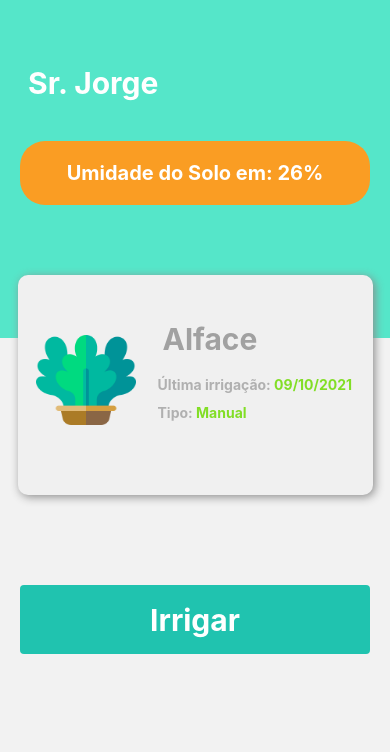
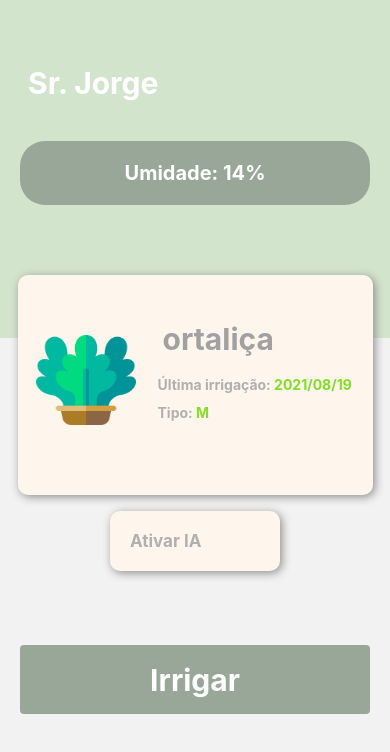
Before and after one commit to Doug-Oliveira/colheita-feliz, a React Native app: screen / in a window 390 px wide. Shown: the top 752 px of the page. Built offline with nearby package versions, Linux system fonts and the light colour scheme.

Commit message:
add web service structor

```diff
--- a/app/config/firebase.ts
+++ b/app/config/firebase.ts
@@ -1,20 +1,15 @@
-import firebase from "firebase/app";
-// Import the functions you need from the SDKs you need
-import { initializeApp } from "firebase/app";
-// TODO: Add SDKs for Firebase products that you want to use
-// https://firebase.google.com/docs/web/setup#available-libraries
+import firebase from "firebase";
 
-// Your web app's Firebase configuration
 const firebaseConfig = {
-  apiKey: "AIzaSyBpXxMW-cclykfmlZRok9NOxk39766KJmE",
-  authDomain: "colheita-feliz-51427.firebaseapp.com",
-  projectId: "colheita-feliz-51427",
-  storageBucket: "colheita-feliz-51427.appspot.com",
-  messagingSenderId: "784488561061",
-  appId: "1:784488561061:web:0a9190d32a8feef1a9d04c"
+  apiKey: "AIzaSyCDsAoa69avlAofm4V8m9Y1xQkuknQ-ia0",
+  authDomain: "tcc-project-auth.firebaseapp.com",
+  projectId: "tcc-project-auth",
+  storageBucket: "tcc-project-auth.appspot.com",
+  messagingSenderId: "115485869875",
+  appId: "1:115485869875:web:2d900fbc0e1c987681e046",
+  measurementId: "G-S5B64GHR8S"
 };
 
-// Initialize Firebase
-const app = initializeApp(firebaseConfig);
+firebase.initializeApp(firebaseConfig);
 
-export default firebase
+export {firebase};
--- a/app/routes/auth.routes.tsx
+++ b/app/routes/auth.routes.tsx
@@ -1,9 +1,10 @@
-import React from 'react';
+import React, {useState} from 'react';
 import { createStackNavigator } from '@react-navigation/stack';
 
 import { SignIn } from '../screens/SignIn';
 import { SignOut } from '../screens/Signout';
-import { Home } from '../screens/Home';
+import  Home  from '../screens/Home';
+import {firebase} from "../../config/firebase";
 
 const { Navigator, Screen } = createStackNavigator();
 
--- a/app/screens/Home/index.tsx
+++ b/app/screens/Home/index.tsx
@@ -1,12 +1,60 @@
-import React, {} from "react";
+import React, { useState } from "react";
 import { useNavigation } from "@react-navigation/native";
-import { View, Text, Image, KeyboardAvoidingView, TouchableOpacity, ScrollView, SafeAreaView, Platform} from "react-native";
+import { View, Text, Image, KeyboardAvoidingView, TouchableOpacity, ScrollView, SafeAreaView, Platform, Switch} from "react-native";
 import plant_card from '../../assets/planta.png';
 import {styles} from './styles';
 import { Card } from "react-native-paper";
+import { Component } from "react";
 
-export function Home(){
+export default class Home extends Component{
+  /*
+  const [isEnabled: object, setIsEnabled: object] = useState(false);
+  const toggleSwitch = () => {
+    setIsEnabled(previousState => !previousState);
+  }
+  */
+  constructor(props) {
+    super(props);
+    this.state = {
+        teste: {PlantingSituation:{
+          "namePlantation": "ortaliça",
+          "typeOfIrrigation": "NULL",
+          "PlantingSituation_typeOfIrrigation": "M",
+          "PlantingSituation_moisture": 14,
+          "PlantingSituation_IrrigationDate": "2021/08/19"
+        }
+      }
+    };
+  }
 
+  async sendRequest() :Promise <JSON> {
+
+    const response = await fetch('http://localhost:3213/platation/get-plantation', {
+      method: 'GET',
+      headers: {
+        'Content-Type': 'application/json',
+        'id': '2adacf76-d5b2-4673-9c2d-ea813f5a33b2'
+
+      }
+    })
+      .then(async res => {
+        return res.json()
+      })
+      .then(data => {
+        this.setState({teste: data})
+        console.log(this.state.teste)
+
+      })
+      .catch(error => console.log(error.message))
+  }
+
+    async funcao() :Promise <JSON>{
+      const response = await this.sendRequest()
+
+    }
+
+
+  render(){
     return(
       <SafeAreaView style={styles.container}>
         <KeyboardAvoidingView behavior={Platform.OS == "ios" ? "padding" : "height" } enabled>
@@ -15,17 +63,22 @@ export function Home(){
                 Sr. Jorge
               </Text>
               <Text style={styles.plantation_title}>
-            Umidade do Solo em: 26%
+                Umidade: {this.state.teste.PlantingSituation.PlantingSituation_moisture}%
               </Text>
               <View style={styles.plantation_card}>
                 <Image source={plant_card}
                 style={styles.image}
                 resizeMode="stretch"/>
-            <Text style={styles.plantation_information}>Alface</Text>
-            <Text style={styles.last_irrigation}>Última irrigação: <Text style={styles.font_styled}>09/10/2021</Text></Text>
-            <Text style={styles.last_irrigation}>Tipo: <Text style={styles.font_styled}>Manual</Text></Text>
+                <Text style={styles.plantation_information}>{this.state.teste.PlantingSituation.namePlantation}</Text>
+                <Text style={styles.last_irrigation}>Última irrigação: <Text style={styles.font_styled}>{this.state.teste.PlantingSituation.PlantingSituation_IrrigationDate}</Text></Text>
+                <Text style={styles.last_irrigation}>Tipo: <Text style={styles.font_styled}>{this.state.teste.PlantingSituation.PlantingSituation_typeOfIrrigation}</Text></Text>
+                <View style={styles.plantation_card_toggle}>
+                  <Text style={styles.ia_text}>Ativar IA</Text>
+
                 </View>
-          <TouchableOpacity style={styles.btn} activeOpacity={0.7}>
+              </View>
+              <TouchableOpacity style={styles.btn} activeOpacity={0.7}
+                onPress={ () => this.funcao()}>
                 <Text style={styles.text_btn}>
                   Irrigar
                 </Text>
@@ -33,4 +86,6 @@ export function Home(){
             </View>
         </KeyboardAvoidingView>
       </SafeAreaView>
-)};
+    )
+  };
+};
--- a/app/screens/Home/styles.ts
+++ b/app/screens/Home/styles.ts
@@ -8,7 +8,7 @@ export const styles = StyleSheet.create({
     position: 'relative',
     width:'100%',
     height:'40%',
-    backgroundColor: '#55e6c9',
+    backgroundColor: '#D3E4CD',
   },
 
   information:{
@@ -32,7 +32,7 @@ export const styles = StyleSheet.create({
     flexDirection: 'row',
     fontSize: 20,
     marginTop: 40,
-    backgroundColor: "#fa9d23",
+    backgroundColor: "#99A799",
     width: 350,
     height: 68,
     padding:20,
@@ -73,10 +73,24 @@ export const styles = StyleSheet.create({
     marginTop: 70,
     marginBottom: 10,
     borderRadius: 10,
-    backgroundColor: '#f0f0f0',
+    backgroundColor: '#FEF5ED',
     shadowOffset: { width: 2, height: 2 },
     shadowColor: '#8c8c8c',
     shadowRadius: 10,
+  },
+
+  plantation_card_toggle:{
+    alignSelf: "center",
+    width: 170,
+    height: 60,
+    marginTop: 90,
+    marginBottom: 10,
+    borderRadius: 10,
+    backgroundColor: '#FEF5ED',
+    shadowOffset: { width: 2, height: 2 },
+    shadowColor: '#8c8c8c',
+    shadowRadius: 10,
+    flexDirection: 'row'
   },
 
   image:{
@@ -85,14 +99,26 @@ export const styles = StyleSheet.create({
     marginLeft: 18,
     top: 60
   },
+  switch:{
+    marginLeft: 20,
+    marginTop: 21,
+  },
+
+  ia_text: {
+    marginTop: 20,
+    marginLeft: 20,
+    fontSize: 17,
+    color: "#b0b0b0",
+    fontWeight: "bold"
+  },
 
   btn:{
     alignSelf: "center",
-    marginTop: 80,
+    marginTop: 140,
     width: 350,
     height: 69,
     borderRadius: 4,
-    backgroundColor: theme.colors.primary,
+    backgroundColor: "#99A799",
     justifyContent: 'center',
     alignItems: 'center'
   },
--- a/app/screens/SignIn/index.tsx
+++ b/app/screens/SignIn/index.tsx
@@ -5,7 +5,7 @@ import { TextInput} from 'react-native-paper';
 import logo_home from '../../assets/logo-home.png';
 import {styles} from './styles';
 
-import firebase from "../../config/firebase";
+import {firebase} from "../../config/firebase";
 import { MaterialCommunityIcons } from "@expo/vector-icons"
 
 export function SignIn(){
@@ -32,6 +32,19 @@ export function SignIn(){
 
   }, []);
 */}
+
+  const SignInFirebase = () => {
+    var google_provider = new firebase.auth.GoogleAuthProvider();
+    firebase.auth().signInWithPopup(google_provider)
+    .then((re) =>{
+      console.log(re);
+    })
+    .catch((err)=>{
+      console.log(err);
+    })
+
+  }
+
   return(
     <SafeAreaView style={styles.container}>
       <KeyboardAvoidingView behavior={Platform.OS == "ios" ? "padding" : "height" } enabled>
@@ -46,18 +59,15 @@ export function SignIn(){
         <TextInput style={styles.input_email}
         mode="flat"
         label="Email"
-        onChangeText={(text) => setEmail(text)}
-        value={email}
+
         />
         <TextInput style={styles.input_password}
         secureTextEntry={true}
         mode="flat"
         label="Password"
-        onChangeText={(text) => setPassword(text)}
-        value={password}
+
         />
-        {errorLogin === true
-        ?
+
         <View style={styles.contentAlert}>
           <MaterialCommunityIcons
             name="alert-circle"
@@ -66,33 +76,22 @@ export function SignIn(){
           />
           <Text style={styles.warningAlert}>Invalid e-mail or password</Text>
         </View>
-        :
+
         <View/>
-        }
+
         <Text style={styles.forgot_password}>
           Forgot your password?
         </Text>
-        { email === "" || password === ""
-        ?
         <TouchableOpacity
         style={styles.btn_login}
         activeOpacity={0.7}
-        disabled={true}
+        onPress={SignInFirebase}
         >
           <Text style={styles.text_btn_login}>
             Login
           </Text>
         </TouchableOpacity>
-        :
-        <TouchableOpacity
-        style={styles.btn_login}
-        activeOpacity={0.7}
-        >
-          <Text style={styles.text_btn_login}>
-            Login
-          </Text>
-        </TouchableOpacity>
-        }
+
         <Text style={styles.have_an_account}>
           Don’t have an account? <Text style={styles.sign_up} onPress={() => navigation.navigate('SignOut')}>Sign Up</Text>
         </Text>
```
Also changed, not shown: app/interface/getPlantInformation.ts (added, +16 -0 lines), app/interface/postIrrigate.ts (added, +14 -0 lines). Lines whose indentation alone changed are shown as unchanged.
